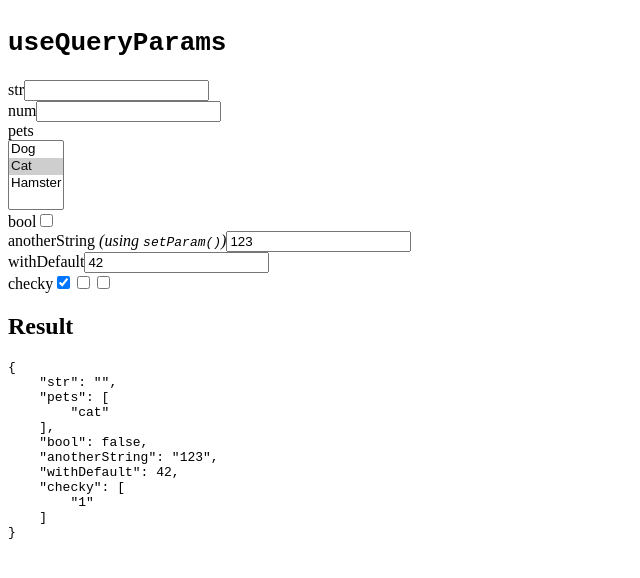
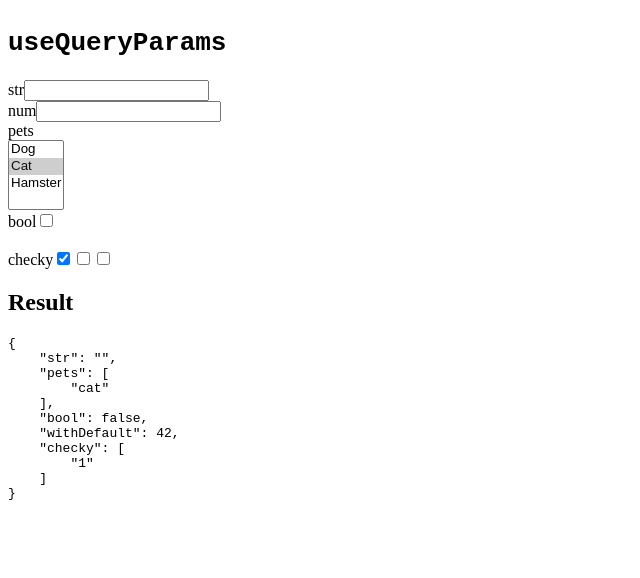
Before and after one commit to KATT/next-use-query-params, a Next.js app: page / in a window 1280 px wide. Shown: the top 578 px of the page, without its empty margins (0-640 px from the left). Built offline with nearby package versions, Linux system fonts and the light colour scheme.

Commit message:
works pretty well

```diff
--- a/pages/index.tsx
+++ b/pages/index.tsx
@@ -2,7 +2,7 @@ import Head from "next/head";
 import { useQueryParams } from "../utils/useQueryParams";
 
 export default function Home() {
-  const { setParams, setParam, params } = useQueryParams(
+  const { setParams, params, resolvedParams } = useQueryParams(
     {
       str: "string",
       num: "number",
@@ -11,10 +11,6 @@ export default function Home() {
         default: ["cat"],
       },
       bool: "boolean",
-      anotherString: {
-        type: "string",
-        default: "123",
-      },
       withDefault: {
         type: "number",
         default: 42,
@@ -108,32 +104,6 @@ export default function Home() {
         </label>
         <br />
 
-        <label>
-          anotherString{" "}
-          <em>
-            (using <code>setParam()</code>)
-          </em>
-          <input
-            type='string'
-            defaultValue={params.anotherString ?? ""}
-            onChange={(e) => {
-              setParam("anotherString", e.target.value);
-            }}
-          />
-        </label>
-        <br />
-        <label>
-          withDefault
-          <input
-            type='number'
-            defaultValue={params.withDefault}
-            onChange={(e) => {
-              setParams({
-                withDefault: e.target.value,
-              });
-            }}
-          />
-        </label>
         <br />
 
         <label>
@@ -148,7 +118,7 @@ export default function Home() {
               if (!params.checky.includes(e.target.value) && e.target.checked) {
                 next.push(e.target.value);
               }
-              setParam("checky", next);
+              setParams({ checky: next });
             }}
           />
           <input
@@ -161,7 +131,7 @@ export default function Home() {
               if (!params.checky.includes(e.target.value) && e.target.checked) {
                 next.push(e.target.value);
               }
-              setParam("checky", next);
+              setParams({ checky: next });
             }}
           />
           <input
@@ -174,7 +144,7 @@ export default function Home() {
               if (!params.checky.includes(e.target.value) && e.target.checked) {
                 next.push(e.target.value);
               }
-              setParam("checky", next);
+              setParams({ checky: next });
             }}
           />
         </label>
--- a/utils/useQueryParams.tsx
+++ b/utils/useQueryParams.tsx
@@ -8,11 +8,14 @@ type ParamOptionTypes =
   | "number[]"
   | "boolean";
 
-interface ParamOptionInterface<TType extends ParamOptionTypes> {
+interface ParamOptionBase<TType extends ParamOptionTypes> {
   type: TType;
   default?: inferParamType<TType>;
 }
 
+export type format<T> = {
+  [k in keyof T]: T[k];
+};
 type inferParamType<
   TParamType extends ParamOptionTypes
 > = TParamType extends "string"
@@ -66,30 +69,50 @@ function isEqual(a: unknown, b: unknown) {
 }
 
 type ParamOptionType =
-  | ParamOptionInterface<"boolean">
-  | ParamOptionInterface<"number">
-  | ParamOptionInterface<"number[]">
-  | ParamOptionInterface<"string">
-  | ParamOptionInterface<"string[]">;
+  | ParamOptionBase<"boolean">
+  | ParamOptionBase<"number">
+  | ParamOptionBase<"number[]">
+  | ParamOptionBase<"string">
+  | ParamOptionBase<"string[]">;
 
 export function useQueryParams<
-  TParams extends Record<string, ParamOptionTypes | ParamOptionType>,
-  TKeys extends keyof TParams & string,
-  TResult extends {
+  TParams extends Record<string, ParamOptionTypes | ParamOptionType>
+>(_params: TParams, _opts?: UseQueryParamsOptions) {
+  type TKeys = keyof TParams & string;
+  type TResolvedParams = format<
+    {
+      [TKey in TKeys]: TParams[TKey] extends ParamOptionTypes
+        ? {
+            type: TParams[TKey];
+            defaultValue: inferParamType<TParams[TKey]>;
+          }
+        : TParams[TKey] extends ParamOptionBase<infer TType>
+        ? {
+            type: TParams[TKey]["type"];
+            defaultValue: TParams[TKey]["default"] extends inferParamType<TType>
+              ? TParams[TKey]["default"]
+              : inferParamType<TType>;
+          }
+        : never;
+    }
+  >;
+  type TResult = format<
+    {
       [TKey in TKeys]: TParams[TKey] extends ParamOptionTypes
         ? inferParamType<TParams[TKey]>
-      : TParams[TKey] extends ParamOptionInterface<infer TType>
+        : TParams[TKey] extends ParamOptionBase<infer TType>
         ? TParams[TKey]["default"] extends inferParamType<TType>
           ? TParams[TKey]["default"]
           : inferParamType<TType>
         : never;
-  },
-  TSetParams extends Partial<
+    }
+  >;
+  type TSetParams = Partial<
     {
       [TKey in keyof TResult]: TResult[TKey] | string | undefined;
     }
-  >
->(_params: TParams, _opts?: UseQueryParamsOptions) {
+  >;
+
   const router = useRouter();
   const query = router.query;
 
@@ -98,39 +121,39 @@ export function useQueryParams<
   const paramsRef = useRef(_params);
   paramsRef.current = _params;
 
-  const defaultValues = useMemo(() => {
+  const resolvedParams = useMemo(() => {
     const obj: Record<string, unknown> = {};
     const params = paramsRef.current;
     for (const key in params) {
       const param = params[key];
       const type: ParamOptionTypes =
         typeof param === "string" ? param : (param as any).type;
-      let value =
+      let defaultValue =
         typeof param === "string" ? undefined : (param as any).default;
 
-      if (typeof value === "undefined") {
+      if (typeof defaultValue === "undefined") {
         if (type.endsWith("[]")) {
-          value = [];
+          defaultValue = [];
         } else if (type === "string") {
-          value = "";
+          defaultValue = "";
         } else if (type === "boolean") {
-          value = false;
+          defaultValue = false;
         }
       }
-      obj[key] = value;
+      obj[key] = {
+        type,
+        defaultValue,
+      };
     }
 
-    return obj;
+    return obj as TResolvedParams;
   }, []);
 
-  const transform = useCallback((key: string, value: unknown) => {
-    const params = paramsRef.current;
-    const type = (typeof params[key] === "string"
-      ? params[key]
-      : (params[key] as any).type) as ParamOptionTypes;
+  const transform = useCallback((key: TKeys, value: unknown) => {
+    const { type, defaultValue } = resolvedParams[key];
 
     if (typeof value === "undefined") {
-      return defaultValues[key];
+      return defaultValue;
     }
 
     if (type.endsWith("[]")) {
@@ -163,16 +186,17 @@ export function useQueryParams<
       for (const key in newObj) {
         const raw = newObj[key];
         const value = transform(key, raw);
-        const defaultValue = defaultValues[key];
+        const defaultValue = resolvedParams[key].defaultValue;
         if (
           Array.isArray(defaultValue) &&
           Array.isArray(value) &&
+          defaultValue.length > 0 &&
           value.length === 0
         ) {
           newQuery[key] = "_empty";
         } else if (
           typeof value !== "undefined" &&
-          !isEqual(value, defaultValues[key])
+          !isEqual(value, defaultValue)
         ) {
           newQuery[key] = value;
         } else {
@@ -188,16 +212,16 @@ export function useQueryParams<
     [router],
   );
 
-  const setParam = useCallback(
-    <TKey extends keyof TSetParams & string>(
-      key: TKey,
-      value: TSetParams[TKey],
-    ) => {
-      setParams({
-        [key]: value,
-      } as any);
-    },
-    [setParams],
-  );
-  return { setParams, setParam, params: result };
+  // const setParam = useCallback(
+  //   <TKey extends keyof TSetParams & string>(
+  //     key: TKey,
+  //     value: TSetParams[TKey],
+  //   ) => {
+  //     setParams({
+  //       [key]: value,
+  //     } as any);
+  //   },
+  //   [setParams],
+  // );
+  return { setParams, params: result, resolvedParams };
 }
```
Lines whose indentation alone changed are shown as unchanged.
